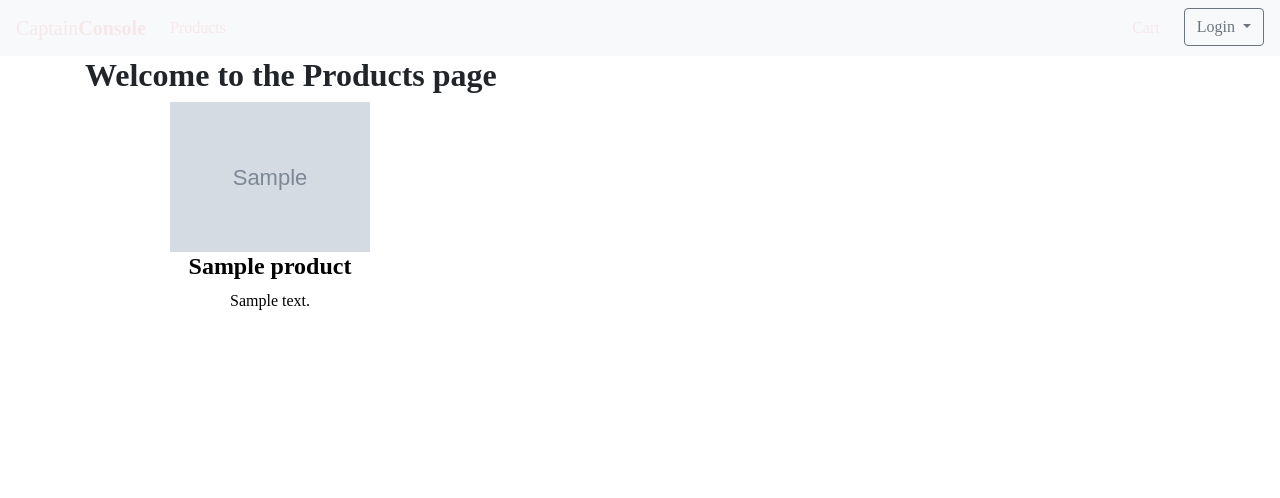
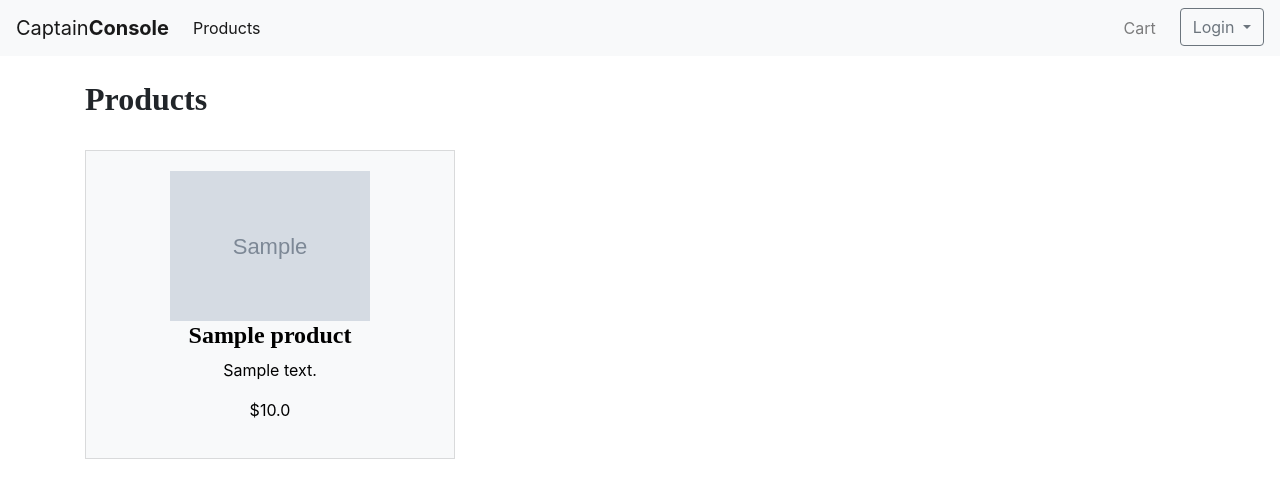
Before and after one commit to maggi911/captain_console, a Django app: page /products/ in a window 1280 px wide. Shown: the top 498 px of the page. Run offline with Django 3.2, Linux system fonts and the light colour scheme; tables that the repository leaves empty hold one stand-in row (values such as "Sample post"); grey boxes marked "Sample" are stand-in pictures; some libraries are stand-ins or nearby versions.

Commit message:
did some fixes on the products page and css

```diff
--- a/products/urls.py
+++ b/products/urls.py
@@ -4,4 +4,5 @@ from . import views
 urlpatterns = [
     # localhost:8000/products
     path('', views.index, name="products-index"),
+    path('<int:id>', views.get_product_by_id, name="product_details")
 ]
--- a/products/views.py
+++ b/products/views.py
@@ -1,7 +1,13 @@
-from django.shortcuts import render
+from django.shortcuts import render, get_object_or_404
 from products.models import Product
 
 # Create your views here.
 def index(request):
     context = {"products": Product.objects.all().order_by("name")}
     return render(request, "products/index.html", context)
+
+# /products/id
+def get_product_by_id(request, id):
+    return render(request, "products/product_details.html", {
+        "product": get_object_or_404(Product, pk=id)
+    })
--- a/static/css/main.css
+++ b/static/css/main.css
@@ -1,23 +1,11 @@
-* {
-    box-sizing: border-box;
-    font-family: "Reboto";
-}
+
 
 h1, h2, h3, h4, h5, h6 {
     font-family: "Raleway";
     font-weight: bold;
 }
 
-a {
-    color: #F6E8EA !important;
-}
 
-a:hover {
-    background-image: linear-gradient(white, white);
-    background-repeat: no-repeat;
-    background-position: bottom;
-    animation: line-under .5s 1 both;
-}
 
 @keyframes line-under {
     0% {
@@ -40,14 +28,21 @@ a:hover {
 
 .products .product {
     border-radius: 0;
-    margin: 0;
+    margin: 0px;
     background-image: none;
-    background-color: 'white';
+    background-color: white;
     text-align: center;
 }
 
 .product-img {
     width: 200px;
+    max-height: 200px;
+    transition: transform 1s ease-in;
+}
+
+.product-details-img {
+    max-height: 300px;
+    transition: transform 1s ease-in;
 }
 
 .block {
--- a/templates/products/index.html
+++ b/templates/products/index.html
@@ -1,6 +1,8 @@
 {% extends "base.html" %}
 {% block content %}
-    <h2>Welcome to the Products page</h2>
+    <br>
+    <h2>Products</h2>
+    <br>
     <div class="products">
         {% for product in products %}
             {% include "products/single_product.html" with product=product %}
--- a/templates/products/single_product.html
+++ b/templates/products/single_product.html
@@ -1,7 +1,8 @@
-<div class="well product">
-    <a href="#">
+<div class="card card-body bg-light product">
+    <a href="/products/{{ product.id }}">
         <img class="product-img" src="{{ product.productimage_set.first.image }}"/>
         <h4>{{ product.name }}</h4>
         <p>{{ product.description }}</p>
+        <p>${{ product.price }}</p>
     </a>
 </div>
```
Also changed, not shown: templates/products/product_details.html (added, +11 -0 lines).
